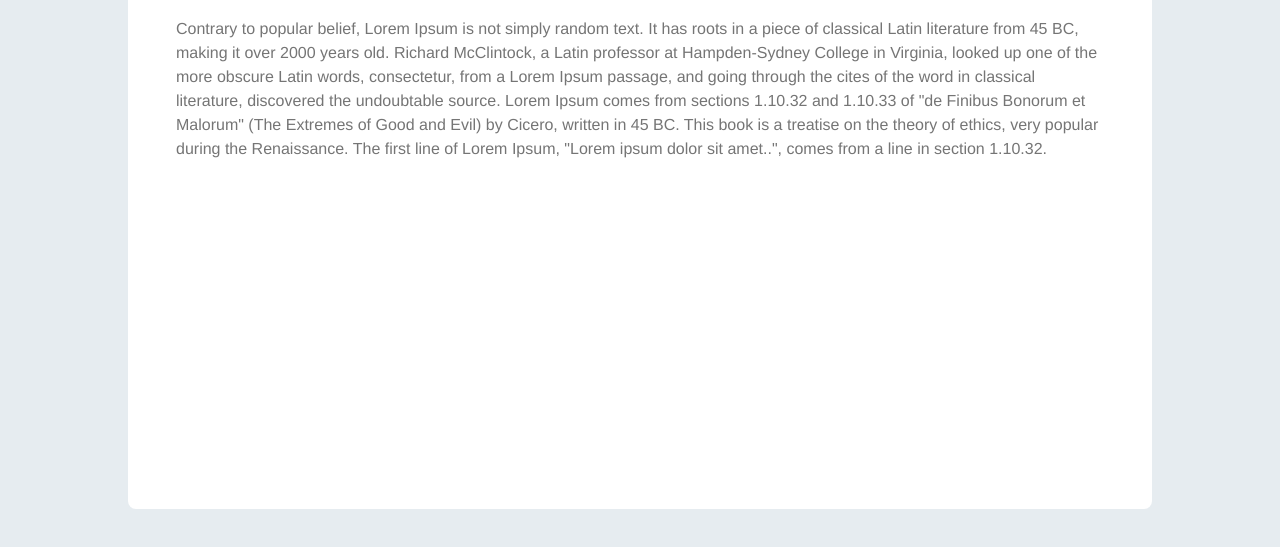
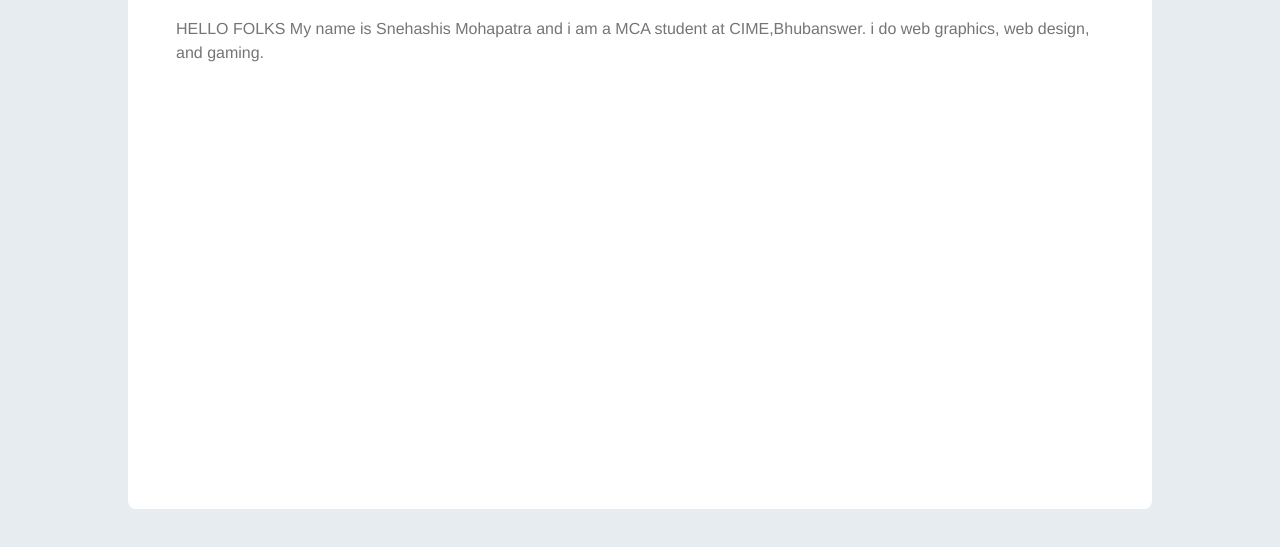
Before and after one commit to Snehashismohapatra/Trillo---tourist-guide, a plain HTML site: page about.html in a window 1280 px wide. Shown: the part 157-704 px from the top of the page. Drawn offline with Linux system fonts and the light colour scheme.

Commit message:
changes in about and index

```diff
--- a/about.html
+++ b/about.html
@@ -31,18 +31,9 @@
       <div class="about_pane">
         <div class="about_label_text">Hi everyone</div>
         <div class="about_label_content">
-          Contrary to popular belief, Lorem Ipsum is not simply random text. It
-          has roots in a piece of classical Latin literature from 45 BC, making
-          it over 2000 years old. Richard McClintock, a Latin professor at
-          Hampden-Sydney College in Virginia, looked up one of the more obscure
-          Latin words, consectetur, from a Lorem Ipsum passage, and going
-          through the cites of the word in classical literature, discovered the
-          undoubtable source. Lorem Ipsum comes from sections 1.10.32 and
-          1.10.33 of "de Finibus Bonorum et Malorum" (The Extremes of Good and
-          Evil) by Cicero, written in 45 BC. This book is a treatise on the
-          theory of ethics, very popular during the Renaissance. The first line
-          of Lorem Ipsum, "Lorem ipsum dolor sit amet..", comes from a line in
-          section 1.10.32.
+         HELLO FOLKS
+          My name is Snehashis Mohapatra and i am a  MCA student at CIME,Bhubanswer.
+          i do web graphics, web design, and gaming.
         </div>
       </div>
     </div>
```
Also changed, not shown: index.html (+2 -1 lines).
